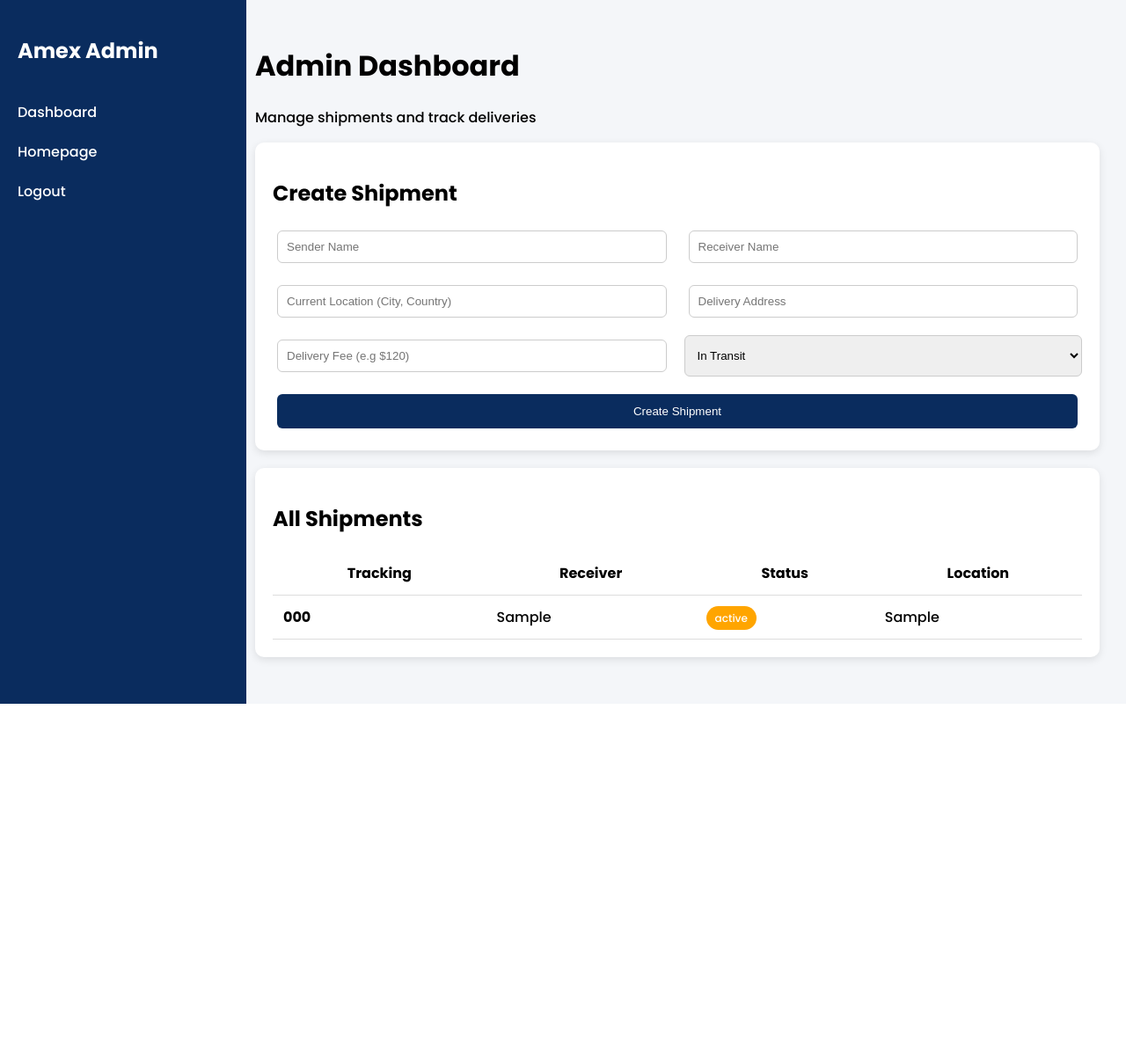
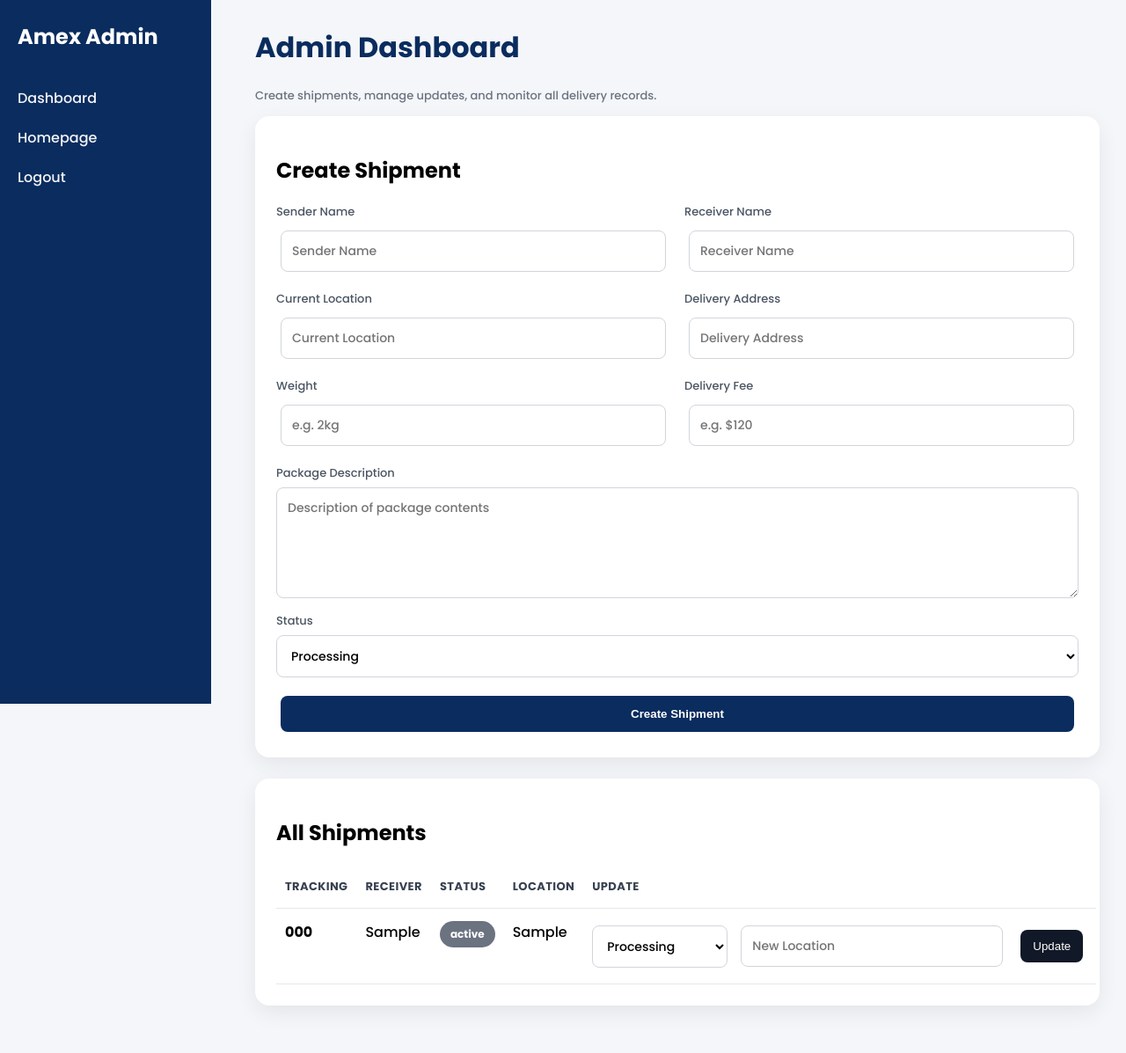
Before and after one commit to amexlabs-ui/amex-courier, a Flask app: page /dashboard in a window 1280 px wide. Shown: the whole page at 88% size. Before the commit the page ends 800 px from the top, so only its background shows below. Run offline with Flask 3, Linux system fonts and the light colour scheme; the visitor is signed in with stand-in values (Sample User, id 1); tables that the repository leaves empty hold one stand-in row (values such as "Sample post").

Commit message:
Update dashboard.html

```diff
--- a/templates/dashboard.html
+++ b/templates/dashboard.html
@@ -4,8 +4,6 @@
 <meta charset="UTF-8">
 <title>Admin Dashboard - Amex Courier</title>
 <link rel="stylesheet" href="/static/style.css">
-
-<!-- Google Font -->
 <link href="https://fonts.googleapis.com/css2?family=Poppins:wght@300;500;700&display=swap" rel="stylesheet">
 
 <style>
@@ -15,102 +13,190 @@ body {
     background: #f4f6f9;
 }
 
-/* SIDEBAR */
 .sidebar {
     width: 240px;
     height: 100vh;
     background: #0a2c5e;
     color: white;
     position: fixed;
-    padding: 20px;
+    left: 0;
+    top: 0;
+    padding: 24px 20px;
+    box-sizing: border-box;
 }
 
 .sidebar h2 {
+    margin-top: 0;
     margin-bottom: 30px;
 }
 
 .sidebar a {
     display: block;
     color: white;
+    text-decoration: none;
     padding: 10px 0;
-    text-decoration: none;
+    opacity: 0.95;
 }
 
 .sidebar a:hover {
-    opacity: 0.7;
+    opacity: 0.75;
 }
 
-/* MAIN */
 .main {
     margin-left: 260px;
     padding: 30px;
 }
 
-/* CARDS */
+.page-title {
+    margin-top: 0;
+    color: #0a2c5e;
+}
+
 .card {
     background: white;
-    padding: 20px;
-    border-radius: 10px;
-    box-shadow: 0 3px 10px rgba(0,0,0,0.1);
-    margin-bottom: 20px;
+    padding: 24px;
+    border-radius: 16px;
+    box-shadow: 0 8px 24px rgba(0,0,0,0.07);
+    margin-bottom: 24px;
 }
 
-/* FORM */
 .form-grid {
     display: grid;
     grid-template-columns: repeat(2, 1fr);
-    gap: 15px;
+    gap: 16px;
 }
 
-input, select {
-    padding: 10px;
-    border: 1px solid #ccc;
-    border-radius: 6px;
+.form-group {
+    display: flex;
+    flex-direction: column;
 }
 
-button {
+label {
+    font-size: 13px;
+    color: #4b5563;
+    margin-bottom: 6px;
+    font-weight: 500;
+}
+
+input, select, textarea {
+    padding: 12px;
+    border: 1px solid #d1d5db;
+    border-radius: 8px;
+    font-size: 14px;
+    font-family: inherit;
+    background: #fff;
+}
+
+textarea {
+    min-height: 100px;
+    resize: vertical;
+}
+
+.full-span {
+    grid-column: 1 / -1;
+}
+
+.primary-btn {
+    grid-column: 1 / -1;
     background: #0a2c5e;
     color: white;
     border: none;
-    padding: 12px;
-    border-radius: 6px;
+    padding: 13px 18px;
+    border-radius: 8px;
     cursor: pointer;
+    font-weight: 600;
 }
 
-button:hover {
-    background: #06306f;
+.primary-btn:hover {
+    background: #08306b;
 }
 
-/* TABLE */
+.error-box {
+    background: #fee2e2;
+    color: #991b1b;
+    border: 1px solid #fecaca;
+    padding: 12px 14px;
+    border-radius: 10px;
+    margin-bottom: 18px;
+}
+
+.success-note {
+    font-size: 13px;
+    color: #6b7280;
+    margin-top: 8px;
+}
+
 table {
     width: 100%;
     border-collapse: collapse;
 }
 
 th, td {
-    padding: 12px;
-    border-bottom: 1px solid #ddd;
+    padding: 14px 10px;
+    border-bottom: 1px solid #e5e7eb;
+    text-align: left;
+    vertical-align: top;
 }
 
-/* STATUS BADGES */
+th {
+    color: #374151;
+    font-size: 13px;
+    text-transform: uppercase;
+    letter-spacing: 0.4px;
+}
+
 .status {
-    padding: 5px 10px;
-    border-radius: 20px;
+    padding: 6px 12px;
+    border-radius: 999px;
     color: white;
     font-size: 12px;
+    font-weight: 600;
+    display: inline-block;
 }
 
-.in-transit { background: orange; }
-.delivered { background: green; }
-.cancelled { background: red; }
-.out { background: blue; }
+.processing { background: #6b7280; }
+.in-transit { background: #f59e0b; }
+.out-for-delivery { background: #2563eb; }
+.delivered { background: #16a34a; }
+.cancelled { background: #dc2626; }
+.delayed { background: #7c3aed; }
+
+.update-form {
+    display: grid;
+    grid-template-columns: 1fr 1fr auto;
+    gap: 10px;
+    align-items: center;
+}
+
+.update-form button {
+    background: #111827;
+    color: white;
+    border: none;
+    border-radius: 8px;
+    padding: 11px 14px;
+    cursor: pointer;
+}
+
+@media (max-width: 1000px) {
+    .sidebar {
+        position: static;
+        width: 100%;
+        height: auto;
+    }
+
+    .main {
+        margin-left: 0;
+    }
+
+    .form-grid,
+    .update-form {
+        grid-template-columns: 1fr;
+    }
+}
 </style>
-
 </head>
-
 <body>
 
-<!-- SIDEBAR -->
 <div class="sidebar">
     <h2>Amex Admin</h2>
     <a href="/dashboard">Dashboard</a>
@@ -118,42 +204,69 @@ th, td {
     <a href="/logout">Logout</a>
 </div>
 
-<!-- MAIN CONTENT -->
 <div class="main">
+    <h1 class="page-title">Admin Dashboard</h1>
+    <p class="success-note">Create shipments, manage updates, and monitor all delivery records.</p>
 
-<!-- HEADER -->
-<h1>Admin Dashboard</h1>
-<p>Manage shipments and track deliveries</p>
-
-<!-- CREATE SHIPMENT -->
     <div class="card">
         <h2>Create Shipment</h2>
 
+        {% if error %}
+            <div class="error-box">{{ error }}</div>
+        {% endif %}
+
         <form action="/create" method="POST" class="form-grid">
+            <div class="form-group">
+                <label>Sender Name</label>
+                <input name="sender" placeholder="Sender Name" required>
+            </div>
 
-<input name="sender" placeholder="Sender Name" required>
+            <div class="form-group">
+                <label>Receiver Name</label>
                 <input name="receiver" placeholder="Receiver Name" required>
+            </div>
 
-<input name="location" placeholder="Current Location (City, Country)" required>
+            <div class="form-group">
+                <label>Current Location</label>
+                <input name="location" placeholder="Current Location" required>
+            </div>
+
+            <div class="form-group">
+                <label>Delivery Address</label>
                 <input name="delivery_address" placeholder="Delivery Address" required>
+            </div>
 
-<input name="delivery_fee" placeholder="Delivery Fee (e.g $120)" required>
+            <div class="form-group">
+                <label>Weight</label>
+                <input name="weight" placeholder="e.g. 2kg">
+            </div>
 
+            <div class="form-group">
+                <label>Delivery Fee</label>
+                <input name="delivery_fee" placeholder="e.g. $120">
+            </div>
+
+            <div class="form-group full-span">
+                <label>Package Description</label>
+                <textarea name="description" placeholder="Description of package contents"></textarea>
+            </div>
+
+            <div class="form-group full-span">
+                <label>Status</label>
                 <select name="status">
+                    <option>Processing</option>
                     <option>In Transit</option>
                     <option>Out for Delivery</option>
                     <option>Delivered</option>
                     <option>Cancelled</option>
+                    <option>Delayed</option>
                 </select>
+            </div>
 
-<button type="submit" style="grid-column: span 2;">
-Create Shipment
-</button>
-
+            <button type="submit" class="primary-btn">Create Shipment</button>
         </form>
     </div>
 
-<!-- SHIPMENTS TABLE -->
     <div class="card">
         <h2>All Shipments</h2>
 
@@ -163,30 +276,38 @@ Create Shipment
                 <th>Receiver</th>
                 <th>Status</th>
                 <th>Location</th>
+                <th>Update</th>
             </tr>
 
             {% for s in shipments %}
             <tr>
-<td><b>{{ s[1] }}</b></td>
-<td>{{ s[3] }}</td>
-
+                <td><strong>{{ s['tracking_code'] }}</strong></td>
+                <td>{{ s['receiver'] }}</td>
                 <td>
-<span class="status
-{% if s[4]=='Delivered' %}delivered
-{% elif s[4]=='Cancelled' %}cancelled
-{% elif s[4]=='Out for Delivery' %}out
-{% else %}in-transit{% endif %}">
-{{ s[4] }}
+                    <span class="status {{ get_status_class(s['status']) }}">
+                        {{ s['status'] }}
                     </span>
                 </td>
+                <td>{{ s['location'] }}</td>
+                <td>
+                    <form action="/update/{{ s['tracking_code'] }}" method="POST" class="update-form">
+                        <select name="status" required>
+                            <option>Processing</option>
+                            <option>In Transit</option>
+                            <option>Out for Delivery</option>
+                            <option>Delivered</option>
+                            <option>Cancelled</option>
+                            <option>Delayed</option>
+                        </select>
 
-<td>{{ s[5] }}</td>
+                        <input name="location" placeholder="New Location" required>
+                        <button type="submit">Update</button>
+                    </form>
+                </td>
             </tr>
             {% endfor %}
-
         </table>
     </div>
-
 </div>
 
 </body>
```
Lines whose indentation alone changed are shown as unchanged.
